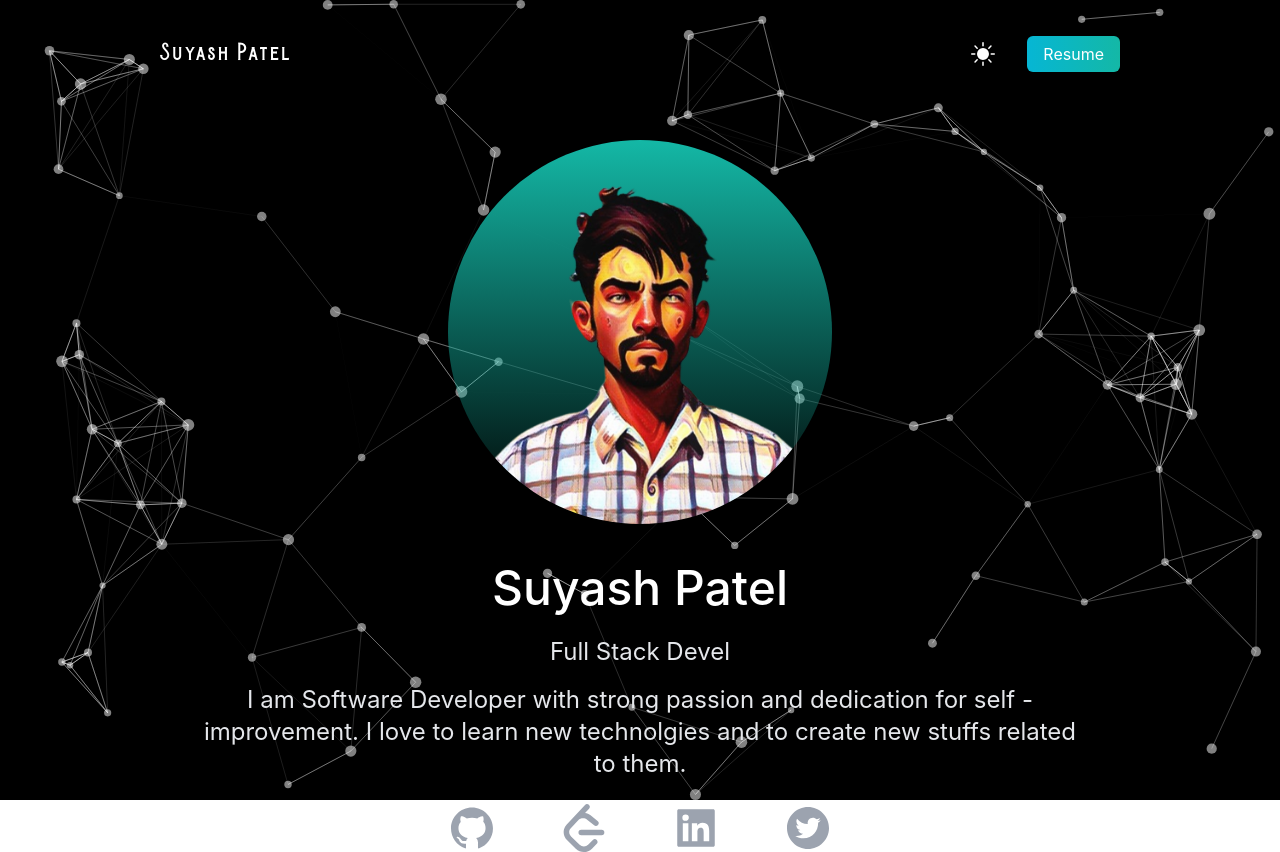
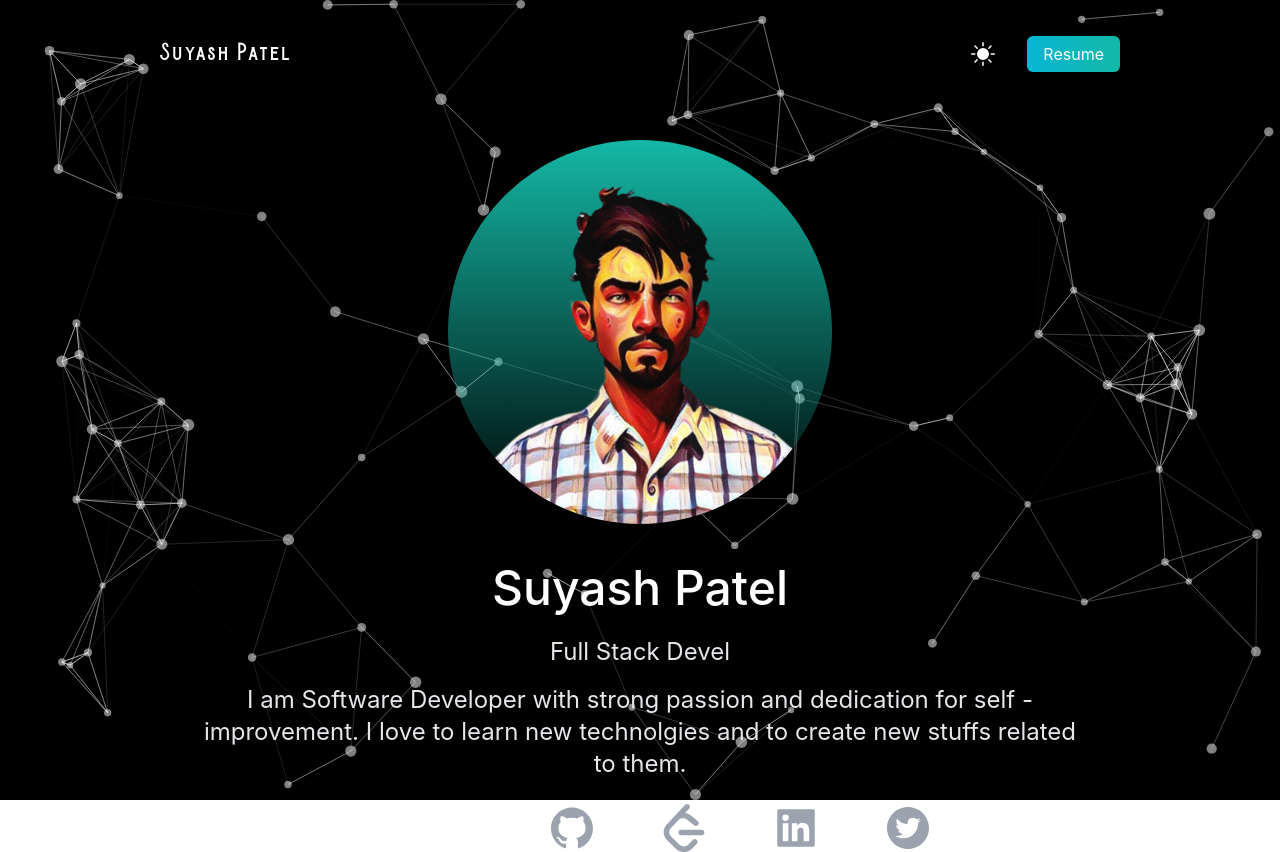
Before and after one commit to isuyashpatel/suyash, a Next.js app: page / in a window 1280 px wide. Built offline with nearby package versions, Linux system fonts and the light colour scheme.

Commit message:
framer motion

```diff
--- a/package.json
+++ b/package.json
@@ -11,6 +11,7 @@
   "dependencies": {
     "eslint": "8.36.0",
     "eslint-config-next": "13.2.4",
+    "framer-motion": "^10.16.4",
     "next": "13.2.4",
     "react": "18.2.0",
     "react-dom": "18.2.0",
--- a/src/app/component/social/index.js
+++ b/src/app/component/social/index.js
@@ -1,23 +1,47 @@
 import { AiFillGithub, AiFillLinkedin, AiFillTwitterCircle } from "react-icons/ai"
 import { SiLeetcode } from "react-icons/si"
-
+import { motion } from "framer-motion"
 const Social = () => {
     return (
         <div className='lg:text-5xl text-2xl flex justify-center lg:gap-16 gap-10 text-gray-600 dark:text-gray-400'>
+            <motion.div
+                initial={{ opacity: 0 }}
+                animate={{ opacity: 1, x: 100 }}
+                transition={{ delay: 0.8 }}
+            >
                 <a href='https://github.com/isuyashpatel' target={'_blank'}>
                     <AiFillGithub />
                 </a>
+            </motion.div>
+            <motion.div
+                initial={{ opacity: 0 }}
+                animate={{ opacity: 1, x: 100 }}
+                transition={{ delay: 1 }}
+            >
                 <a href='https://leetcode.com/serpensortia/' target={'_blank'}>
                     <SiLeetcode />
                 </a>
+            </motion.div>
+            <motion.div
+                initial={{ opacity: 0 }}
+                animate={{ opacity: 1, x: 100 }}
+                transition={{ delay: 1.2 }}
+            >
                 <a
                     href='https://www.linkedin.com/in/suyash-patel-0b6199191/'
                     target={'_blank'}>
                     <AiFillLinkedin />
-            </a>{' '}
+                </a>
+            </motion.div>
+            <motion.div
+                initial={{ opacity: 0 }}
+                animate={{ opacity: 1, x: 100 }}
+                transition={{ delay: 1.4 }}
+            >
                 <a href='https://twitter.com/isuyashpatel' target={'_blank'}>
                     <AiFillTwitterCircle />
                 </a>
+            </motion.div>
         </div>
     )
 }
```
Also changed, not shown: 1 other file (tests, documents, lock files or other folders). Lines whose indentation alone changed are shown as unchanged.
